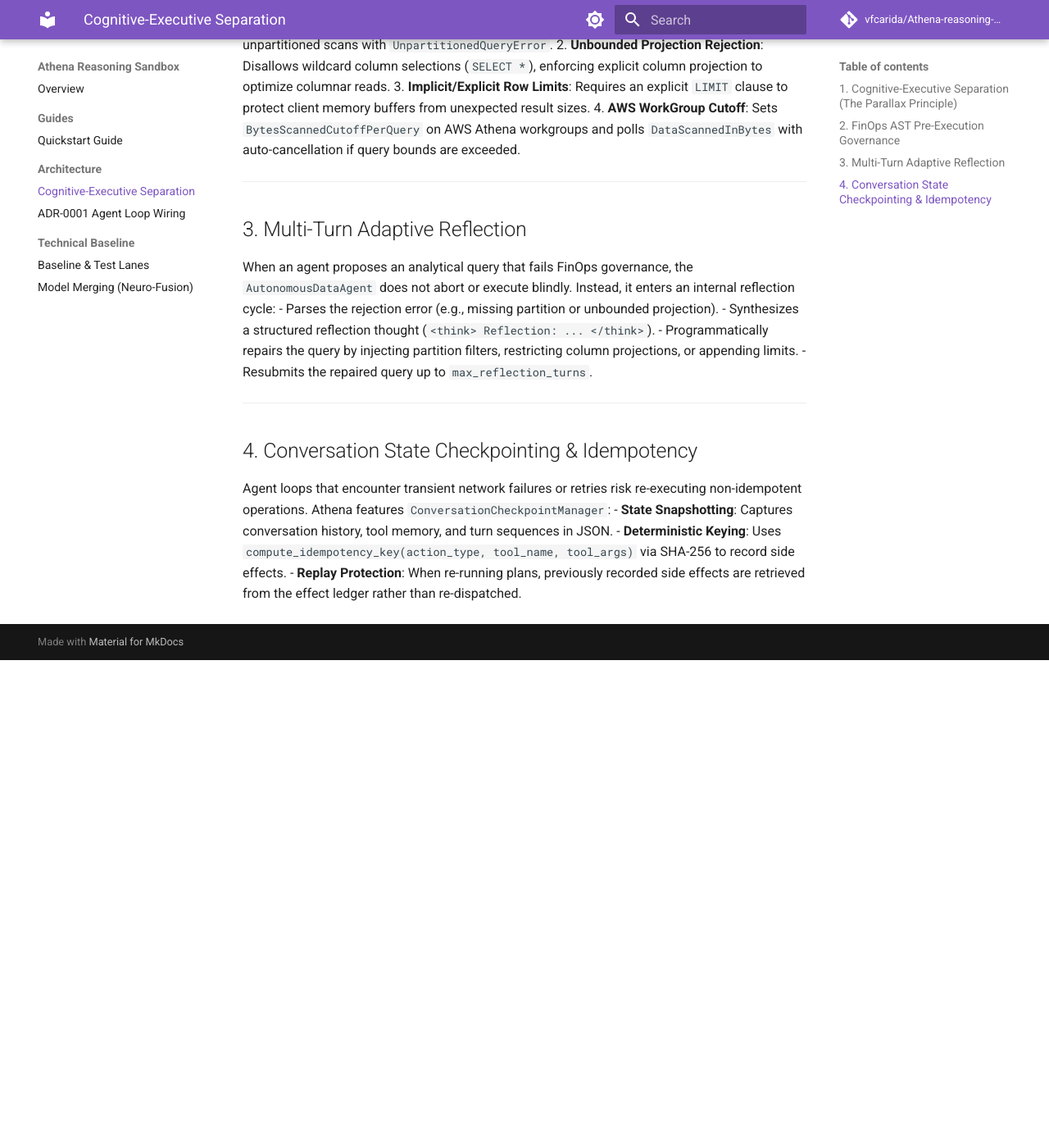
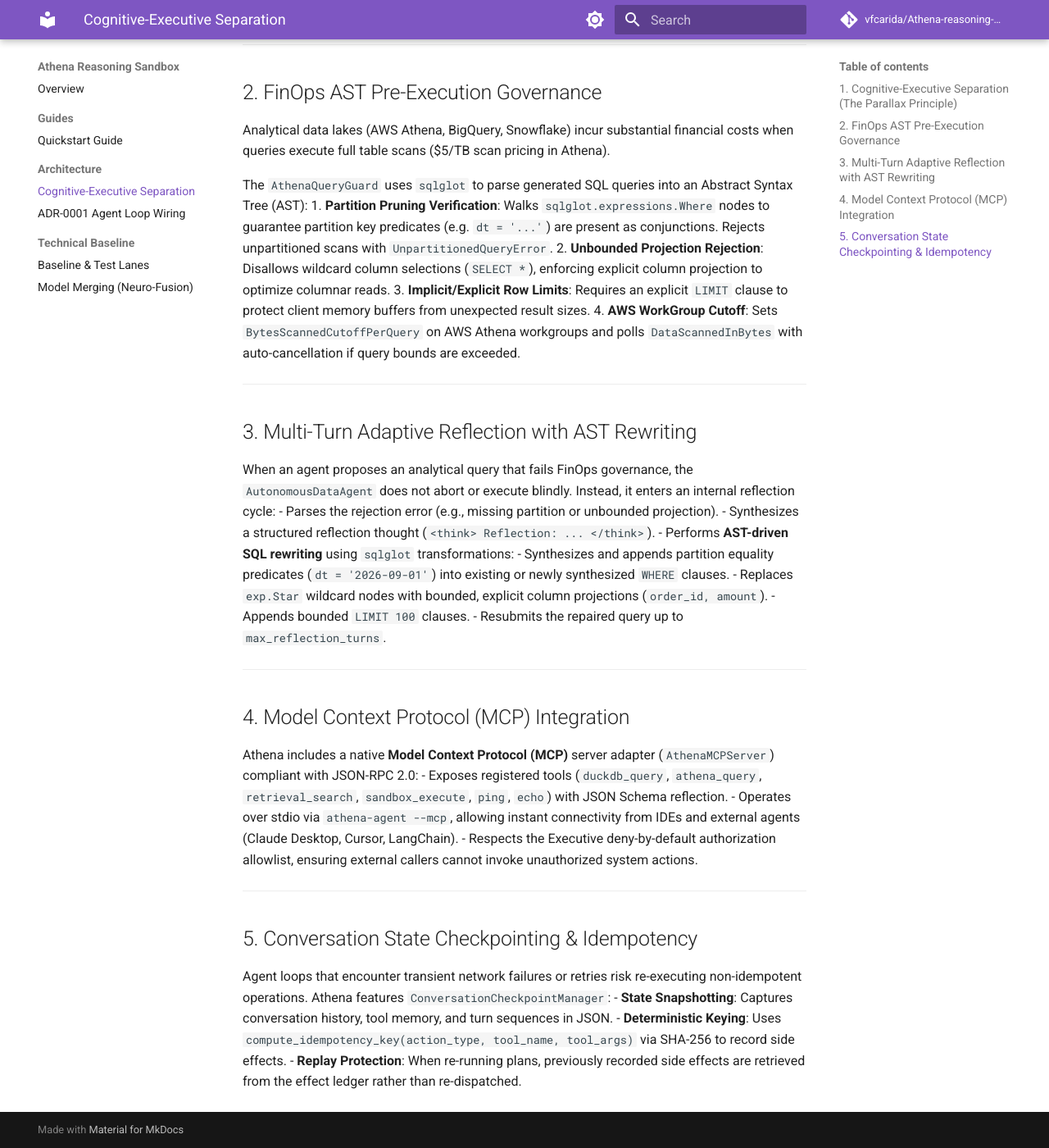
Before and after one commit to vfcarida/Athena-reasoning-sandbox, an MkDocs documentation site: the page built from docs/architecture/overview.md, in a window 1280 px wide and 1400 px high, scrolled down 1554 px. Shown: the whole window at 82% size. Built offline with MkDocs 1.6.1 and Material for MkDocs 9.7.7, drawn with Linux system fonts in a browser that asks for light colours; comment, search, counter and statistics services are not loaded; before the commit the page ends 2359 px from its top, so only the background shows below that; some of the changed text lies outside the part shown.

Commit message:
docs: modernize README and architecture overview with MCP, AST rewriting, and 178 tests badge (AUDIT-005)

````diff
--- a/docs/architecture/overview.md
+++ b/docs/architecture/overview.md
@@ -4,6 +4,17 @@
 
 ```mermaid
 graph TB
+    subgraph Clients["External MCP Clients & IDEs"]
+        Claude["Claude Desktop / Cursor"]
+        CustomAgent["LangChain / External Agents"]
+    end
+
+    subgraph MCP["Model Context Protocol Gateway"]
+        MCPServer["AthenaMCPServer (JSON-RPC 2.0)"]
+        Claude -->|stdio| MCPServer
+        CustomAgent -->|JSON-RPC| MCPServer
+    end
+
     subgraph CognitiveLayer["Cognitive Reasoning Layer"]
         LLM["Planner / LLM Reasoning Loop"]
         Schema["Pydantic Schema Validator"]
@@ -26,13 +38,14 @@
         Guard["AthenaQueryGuard (sqlglot AST)"]
         Router -->|SQL Query| Guard
         Guard -->|AST Validated| EngineChoice{"Backend Choice"}
-        Guard -->|Rejection| Reflection["Multi-Turn Reflection Cycle"]
+        Guard -->|Rejection| Reflection["Multi-Turn Reflection Cycle (sqlglot)"]
         Reflection -->|Refined SQL| LLM
     end
 
     subgraph ExecutionBackends["Execution Engines"]
         EngineChoice -->|Local Offline| DuckDB["DuckDBClient (In-Memory / Parquet)"]
         EngineChoice -->|Cloud Analytical| Athena["AthenaClient (WorkGroup / Cutoff)"]
+        EngineChoice -->|Document Store| RAG["RetrievalIndex (BM25 + Dense RRF)"]
         EngineChoice -->|Code Execution| Sandbox["E2BSandboxEngine (Isolated)"]
     end
 
@@ -49,7 +62,7 @@
 In conventional agent architectures, the LLM reasoning process frequently executes tools with arbitrary host privileges, risking accidental command execution, resource exhaustion, or credential leakage.
 
 Athena enforces strict **Cognitive-Executive Separation**:
-- **Cognitive Layer**: Responsible strictly for planning, reasoning (<think> traces), and output formulation. It operates in an unprivileged runtime and cannot execute arbitrary OS calls.
+- **Cognitive Layer**: Responsible strictly for planning, reasoning (`<think>` traces), and output formulation. It operates in an unprivileged runtime and cannot execute arbitrary OS calls.
 - **Parallax Dispatcher**: Receives typed, frozen `ToolCallPayload` objects and dispatches them across an in-process or HTTP boundary.
 - **Executive Engine**: Enforces an explicit, deny-by-default allowlist (`authorized_tools`), executes verified actions with hard timeouts, and returns structured `ObservationPayload` objects.
 
@@ -67,17 +80,29 @@
 
 ---
 
-## 3. Multi-Turn Adaptive Reflection
+## 3. Multi-Turn Adaptive Reflection with AST Rewriting
 
 When an agent proposes an analytical query that fails FinOps governance, the `AutonomousDataAgent` does not abort or execute blindly. Instead, it enters an internal reflection cycle:
 - Parses the rejection error (e.g., missing partition or unbounded projection).
 - Synthesizes a structured reflection thought (`<think> Reflection: ... </think>`).
-- Programmatically repairs the query by injecting partition filters, restricting column projections, or appending limits.
+- Performs **AST-driven SQL rewriting** using `sqlglot` transformations:
+  - Synthesizes and appends partition equality predicates (`dt = '2026-09-01'`) into existing or newly synthesized `WHERE` clauses.
+  - Replaces `exp.Star` wildcard nodes with bounded, explicit column projections (`order_id, amount`).
+  - Appends bounded `LIMIT 100` clauses.
 - Resubmits the repaired query up to `max_reflection_turns`.
 
 ---
 
-## 4. Conversation State Checkpointing & Idempotency
+## 4. Model Context Protocol (MCP) Integration
+
+Athena includes a native **Model Context Protocol (MCP)** server adapter (`AthenaMCPServer`) compliant with JSON-RPC 2.0:
+- Exposes registered tools (`duckdb_query`, `athena_query`, `retrieval_search`, `sandbox_execute`, `ping`, `echo`) with JSON Schema reflection.
+- Operates over stdio via `athena-agent --mcp`, allowing instant connectivity from IDEs and external agents (Claude Desktop, Cursor, LangChain).
+- Respects the Executive deny-by-default authorization allowlist, ensuring external callers cannot invoke unauthorized system actions.
+
+---
+
+## 5. Conversation State Checkpointing & Idempotency
 
 Agent loops that encounter transient network failures or retries risk re-executing non-idempotent operations. Athena features `ConversationCheckpointManager`:
 - **State Snapshotting**: Captures conversation history, tool memory, and turn sequences in JSON.
````
Also changed, not shown: other parts of docs/architecture/overview.md (+1 -0 lines), README.md (+57 -10 lines).
